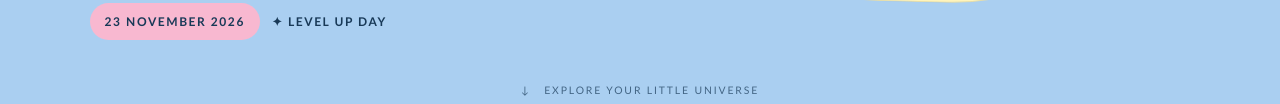
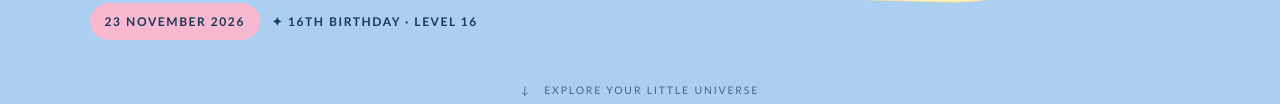
Before and after one commit to Senior-Toasty/happy-birthday-gayball, a plain HTML site: page index.html in a window 1280 px wide. Shown: the part 664-768 px from the top of the page. Drawn offline with Linux system fonts and the light colour scheme.

Commit message:
Update birthday milestone to 16

```diff
--- a/index.html
+++ b/index.html
@@ -116,7 +116,7 @@ button{font:inherit}
     <div class="kicker">A birthday made of seafoam & stardust</div>
     <h1>Happy<br><em>Birthday,</em>Zolani.</h1>
     <p>For someone whose imagination is as deep as the ocean and whose favourite creatures are just a little bit magical. Today, the whole blue universe is celebrating you.</p>
-    <div class="date"><span>23 November 2026</span> <b>✦ Level up day</b></div>
+    <div class="date"><span>23 November 2026</span> <b>✦ 16th birthday · level 16</b></div>
   </div>
   <div class="hero-art" aria-label="Illustration of a whale swimming through a magical ocean">
     <span class="spark s1">✧</span><span class="spark s2">✦</span><span class="spark s3">✳</span>
```
